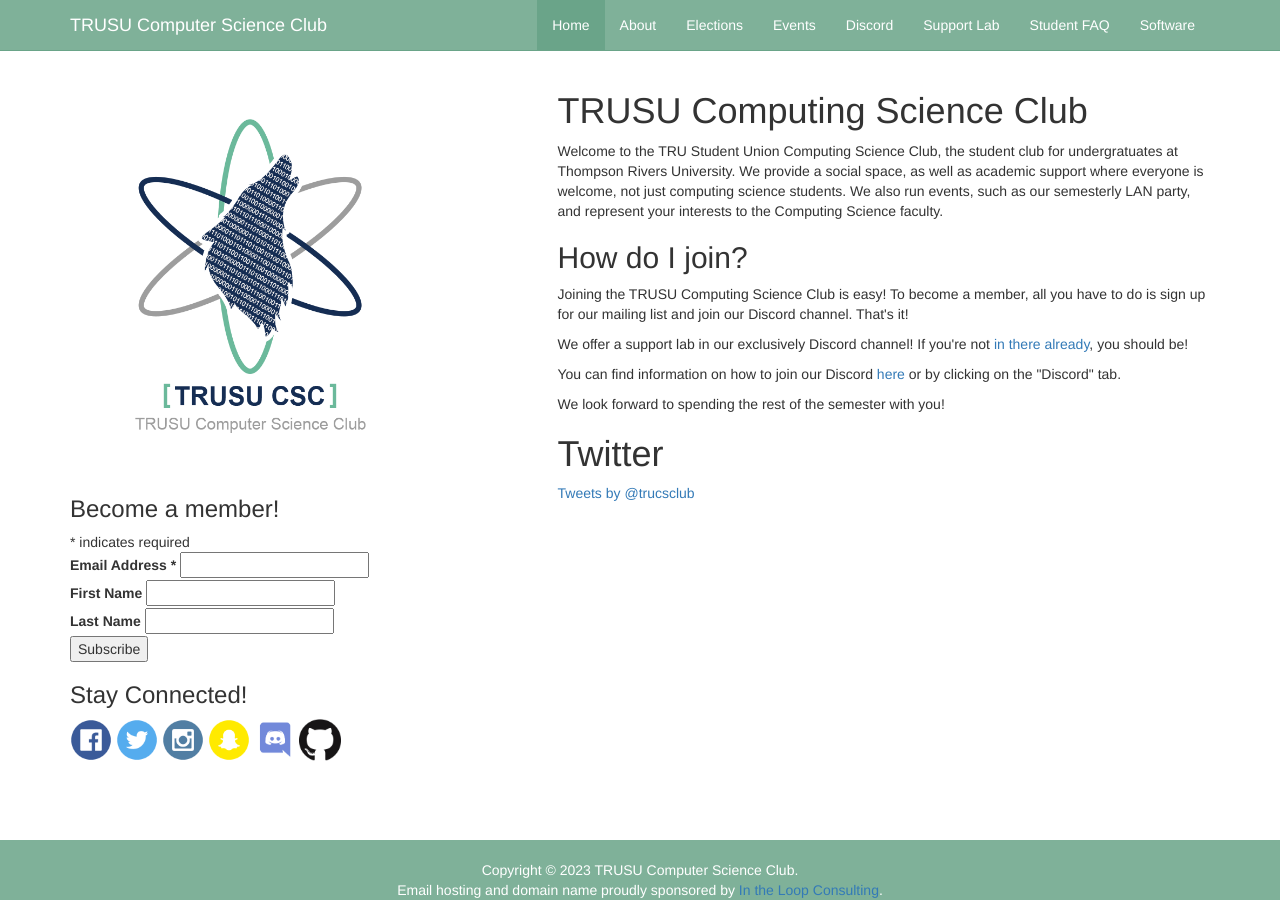
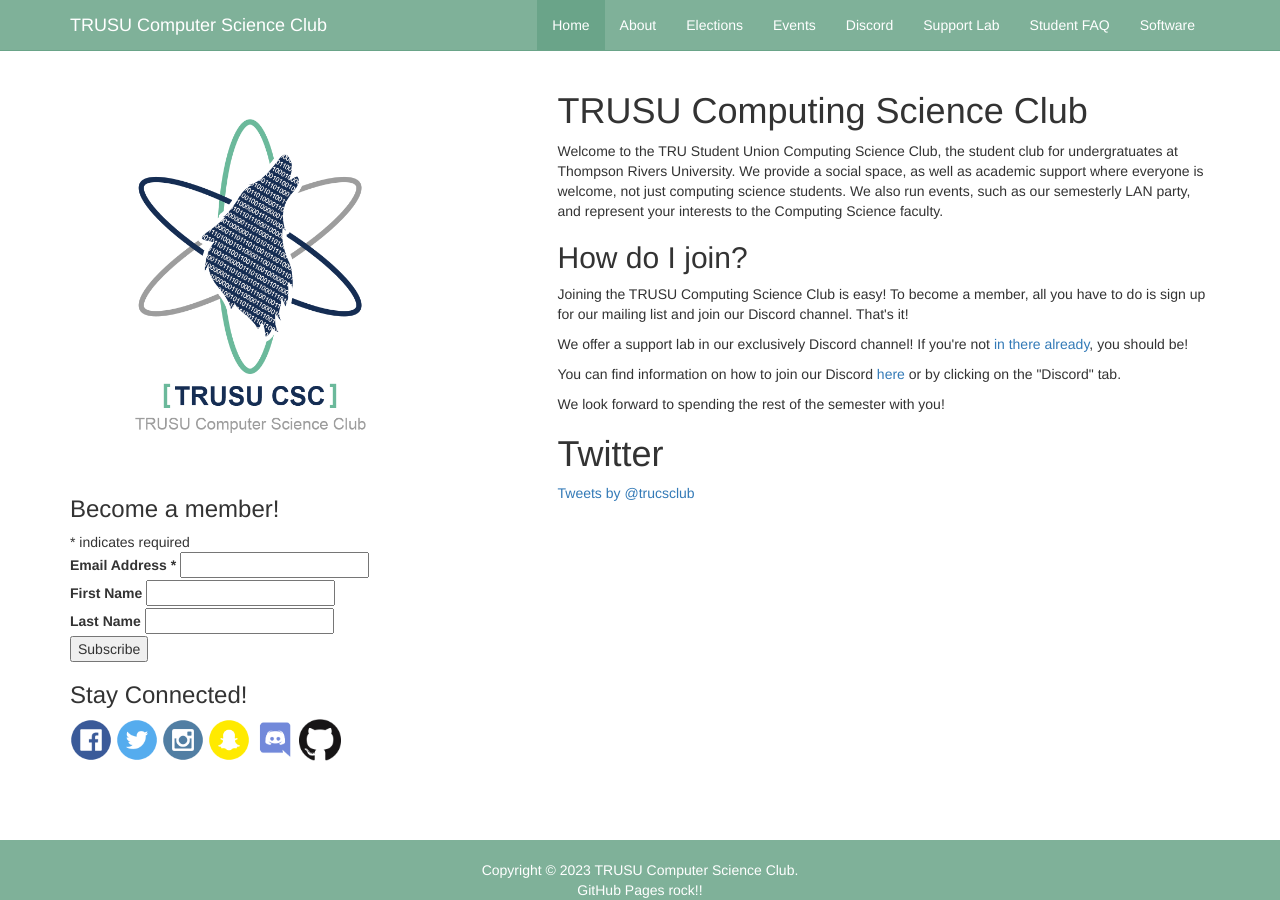
Before and after one commit to trucsclub/trucsclub.github.io, a Jekyll site: the page built from index.html, in a window 1280 px wide. Built offline with Jekyll 4.4.1, drawn with Linux system fonts in a browser that asks for light colours; nearby versions of some CDN libraries; comment, search, counter and statistics services are not loaded.

Commit message:
Update sponsor of the website
GitHub Pages fully runs the website for free now!

```diff
--- a/_layouts/page.html
+++ b/_layouts/page.html
@@ -139,7 +139,7 @@
             Copyright &copy; 2023 TRUSU Computer Science Club.
         </div>
         <div>
-            Email hosting and domain name proudly sponsored by <a href="https://itlconsulting.ca">In the Loop Consulting</a>.
+            GitHub Pages rock!!
         </div>
     </footer>
 
```
